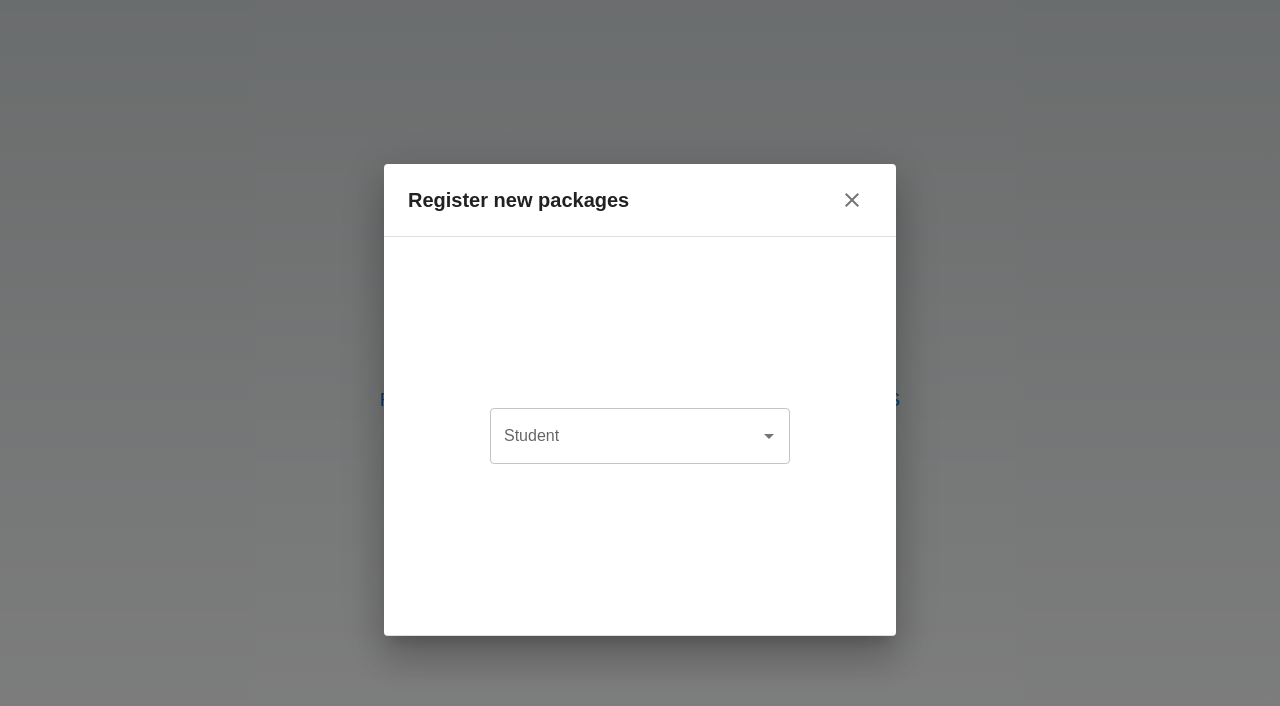
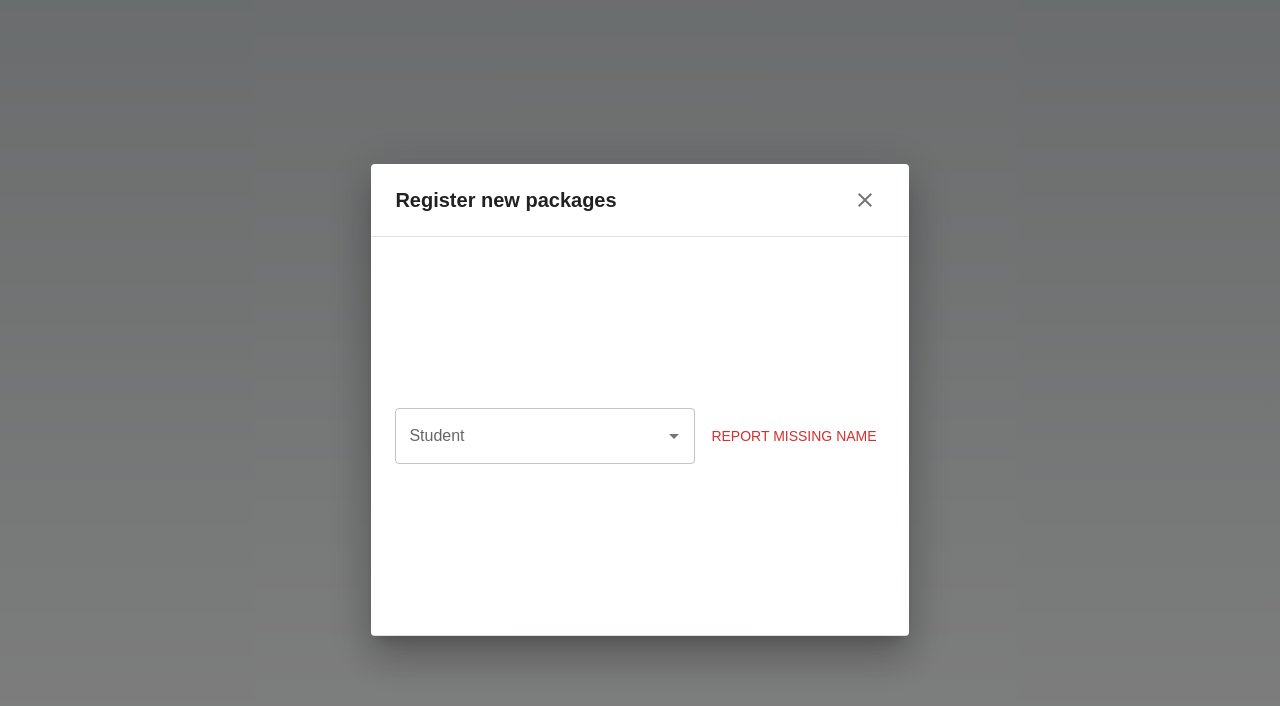
Before and after one commit to wsepesi/cobeen-mailroom, a Next.js app: page /home in a window 1280 px wide. Both pictures are taken after a click on the button "REGISTER NEW PACKAGES". Shown: the top 706 px of the page. Built offline with nearby package versions, Linux system fonts and the light colour scheme; no server answers; the database is empty.

Commit message:
added front end for missing name, backend not set up (#10)
Co-authored-by: William Sepesi <wsepesi@Williams-MacBook-Air.local>

```diff
--- a/components/Add.tsx
+++ b/components/Add.tsx
@@ -2,6 +2,7 @@ import { AcProps, Package, PackageNoIds, Student } from "@/lib/types";
 import { Alert, Box, Button, CircularProgress, Collapse, FormControl, FormControlLabel, FormLabel, Radio, RadioGroup } from "@mui/material";
 
 import AutocompleteWithDb from "@/components/AutocompleteWithDb";
+import ReportName from "./ReportName";
 import { useState } from "react";
 
 const Add = () => {
@@ -9,6 +10,8 @@ const Add = () => {
     const [addedPackage, setAddedPackage] = useState<null | Package>(null)
     const [carrier, setCarrier] = useState<string | null>(null)
     const [record, setRecord] = useState<Record<string, any> | null>(null)
+    const [loaded, setLoaded] = useState(false)
+    const [noName, setNoName] = useState(false)
 
     const addPackage = async (obj: Student | null) => {
         if (obj === null || carrier === null) {
@@ -44,6 +47,10 @@ const Add = () => {
         }
     }
 
+    const handleNoName = () => {
+        setNoName(true)
+    }
+
     const handleCarrierChange = (event: React.ChangeEvent<HTMLInputElement>) => {
         setCarrier((event.target as HTMLInputElement).value);
     };
@@ -53,25 +60,47 @@ const Add = () => {
         acLabel: 'Student',
         displayOption: (student: Student) => `${student.Last_Name}, ${student.First_Name}`,
         record: record,
-        setRecord: setRecord
+        setRecord: setRecord,
+        setLoaded
     }
 
     const handleSubmit = () => {
         addPackage(record as Student)
     }
 
+    const handleClose = () => {
+        setNoName(false)
+    }
+
     return(
         <Box sx={{
             mt: 3,
             mb: 3,
-            // center everything
             display: 'flex',
             flexDirection: 'column',
             alignItems: 'center',
             }}>
             {!addingPackage &&
                 <>
-                    <AutocompleteWithDb {...props }/>
+                    <Box sx={{
+                        display: 'flex',
+                        flexDirection: 'row',
+                    }}>
+                        <AutocompleteWithDb {...props }/>
+                        {loaded && <Button
+                            sx={{
+                                color: 'error.main',
+                                borderColor: 'error.main',
+                                '&:hover': {
+                                    color: 'error.dark',
+                                    borderColor: 'error.dark',
+                                },
+                                ml: 1
+                            }}
+                            onClick={handleNoName}
+                        >Report Missing Name</Button>}
+                    </Box>
+                    <ReportName open={noName} handleClose={handleClose}/>
                     <Collapse in={record !== null}>
                         <Box sx={{
                             display: 'flex',
--- a/components/AutocompleteWithDb.tsx
+++ b/components/AutocompleteWithDb.tsx
@@ -1,6 +1,6 @@
 import { AcProps, Data, MaybeData } from "@/lib/types";
 import { Autocomplete, Box, CircularProgress, TextField } from "@mui/material";
-import { ReactElement, useState } from "react";
+import { ReactElement, useEffect, useState } from "react";
 
 import useSWR from 'swr'
 
@@ -19,9 +19,15 @@ const useData = (apiRoute: string): MaybeData => {
 }
 
 const AutocompleteWithDb = (props: AcProps): ReactElement => {
-    const { apiRoute, acLabel, displayOption, record, setRecord } = props
+    const { apiRoute, acLabel, displayOption, record, setRecord, setLoaded } = props
     const [inputValue, setInputValue] = useState<string>('')
     const { records, isLoading, isError } = useData(apiRoute)
+
+    useEffect(() => {
+        if (records !== null) {
+            setLoaded(true)
+        }
+    }, [records, setLoaded])
 
     return(
         <>
--- /dev/null
+++ b/components/ReportName.tsx
@@ -0,0 +1,51 @@
+import { Button, Dialog, DialogActions, DialogContent, DialogContentText, DialogTitle, TextField } from "@mui/material"
+
+import { useState } from "react"
+
+type Props = {
+    open: boolean,
+    handleClose: () => void,
+}
+
+const ReportName = (props: Props) => {
+    const { open, handleClose } = props
+    const [ name, setName ] = useState("")
+
+    const logMissing = () => {
+        console.log(name)
+        alert('Temporarily not implemented. Please contact the facilities manager if you need to report a missing name.')
+        handleClose()
+    }
+
+    const closeAndWipe = () => {
+        setName("")
+        handleClose()
+    }
+
+    return(
+    <Dialog open={open} onClose={closeAndWipe}>
+        <DialogTitle>Report Missing Name</DialogTitle>
+        <DialogContent>
+        <DialogContentText>
+            Report a package with a name not on the resident list. This will log the package as delivered to the wrong hall.
+        </DialogContentText>
+        <TextField
+            autoFocus
+            margin="dense"
+            id="name"
+            label="Student Name"
+            type="text"
+            fullWidth
+            variant="standard"
+            value={name}
+            onChange={(e) => setName(e.target.value)}
+        />
+        </DialogContent>
+        <DialogActions>
+            <Button onClick={closeAndWipe}>Cancel</Button>
+            <Button onClick={logMissing}>Submit Name</Button>
+        </DialogActions>
+    </Dialog>)
+}
+
+export default ReportName
--- a/components/Retrieve.tsx
+++ b/components/Retrieve.tsx
@@ -54,6 +54,7 @@ const Retrieve = () => {
     const [retrievedPackages, setRetrievedPackages] = useState<Package[] | null>(null)
     const [retrievingPackages, setRetrievingPackages] = useState(false)
     const [findingPackages, setFindingPackages] = useState(false)
+    const [loaded, setLoaded] = useState(false)
 
     const [checkedItems, setCheckedItems] = useState({});
     useEffect(() => {
@@ -102,7 +103,8 @@ const Retrieve = () => {
         acLabel: "Student ID",
         displayOption: (student: Student) => `${student.University_ID}`,
         record: student,
-        setRecord: setStudent
+        setRecord: setStudent,
+        setLoaded: setLoaded
     }
 
     const handleIdClick = async () => {
@@ -145,16 +147,12 @@ const Retrieve = () => {
                     }}
                 >
                     <AutocompleteWithDb {...props} />
-                    <Button
+                    {loaded && <Button
                         onClick={handleIdClick}
                         variant="contained"
-                        // color blue primary
-                        // sx={{
-                        //     // color: 'primary.main'
-                        // }}
                     >
                         Search for packages with this ID
-                    </Button>
+                    </Button>}
                 </Box>
                 {findingPackages && <CircularProgress sx={{ mt: 1, mb: 1 }} />}
                 <Collapse in={packages !== null && student !== null}>
--- a/lib/types.ts
+++ b/lib/types.ts
@@ -24,7 +24,8 @@ type AcProps = {
     displayOption: (obj: any | null) => string, //TODO: Fix,
     // reload: boolean,
     record: Record<string, any> | null,
-    setRecord: any //TODO: fix
+    setRecord: any, //TODO: fix
+    setLoaded: any, //TODO: fix
 }
 
 type MaybeData = {
```
